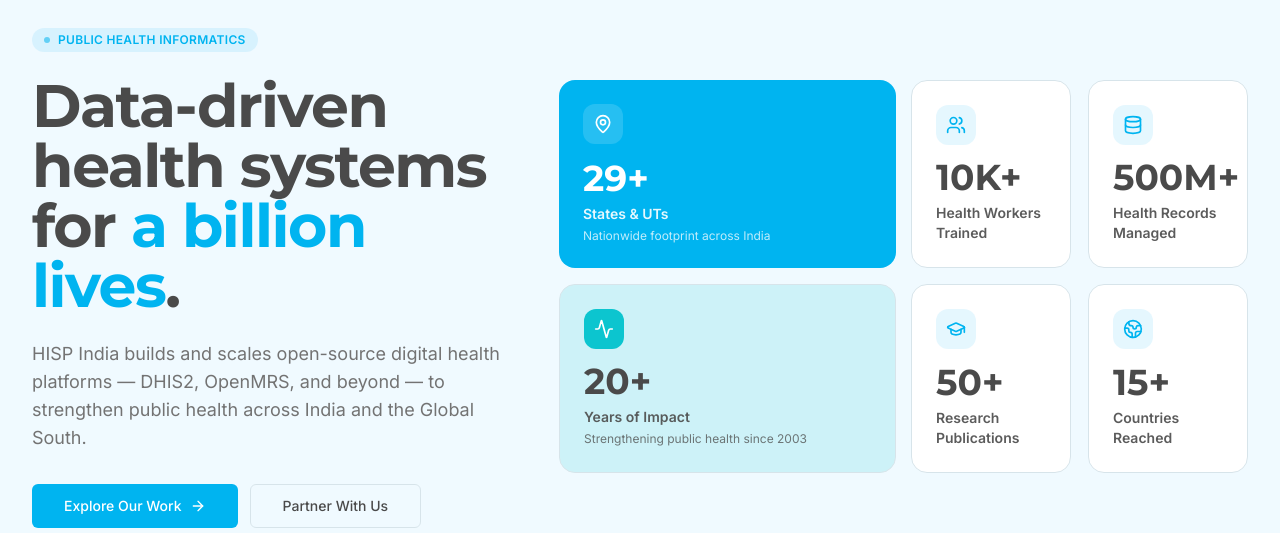
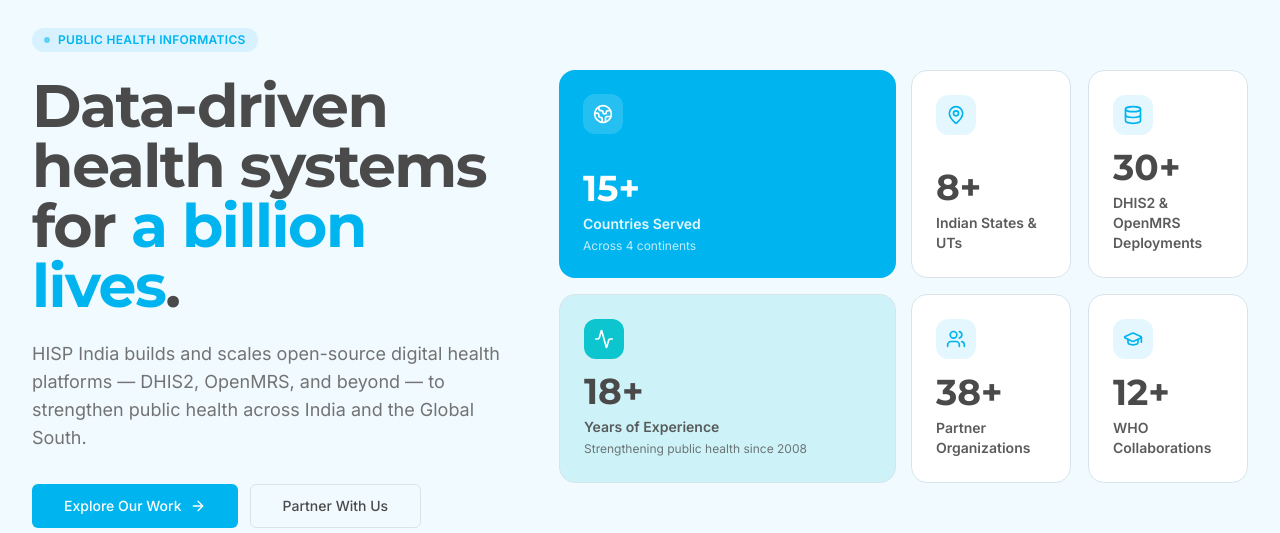
Before and after one commit to HISP-India/hisp-india-web-bones, a React (Vite) app: page / in a window 1280 px wide. Shown: the part 120-653 px from the top of the page. Built offline with nearby package versions, Linux system fonts and the light colour scheme; the HTML template or start-up script is replaced by a standard one.

Commit message:
Changes
Co-authored-by: bhardwajsahilr <194711000+bhardwajsahilr@users.noreply.github.com>

```diff
--- a/src/components/ImpactHero.tsx
+++ b/src/components/ImpactHero.tsx
@@ -24,47 +24,47 @@ interface Stat {
 
 const stats: Stat[] = [
   {
-    icon: MapPin,
-    value: "29+",
-    label: "States & UTs",
-    sublabel: "Nationwide footprint across India",
+    icon: Globe2,
+    value: "15+",
+    label: "Countries Served",
+    sublabel: "Across 4 continents",
     className: "md:col-span-2 bg-primary text-primary-foreground",
     iconClass: "bg-white/15 text-primary-foreground",
     live: true,
   },
   {
-    icon: Users,
-    value: "10K+",
-    label: "Health Workers Trained",
+    icon: MapPin,
+    value: "8+",
+    label: "Indian States & UTs",
     className: "bg-card border border-border",
     iconClass: "bg-primary/10 text-primary",
   },
   {
     icon: Database,
-    value: "500M+",
-    label: "Health Records Managed",
+    value: "30+",
+    label: "DHIS2 & OpenMRS Deployments",
     className: "bg-card border border-border",
     iconClass: "bg-primary/10 text-primary",
   },
   {
     icon: Activity,
-    value: "20+",
-    label: "Years of Impact",
-    sublabel: "Strengthening public health since 2003",
+    value: "18+",
+    label: "Years of Experience",
+    sublabel: "Strengthening public health since 2008",
     className: "md:col-span-2 bg-accent/15 border border-border",
     iconClass: "bg-accent text-accent-foreground",
   },
   {
-    icon: GraduationCap,
-    value: "50+",
-    label: "Research Publications",
+    icon: Users,
+    value: "38+",
+    label: "Partner Organizations",
     className: "bg-card border border-border",
     iconClass: "bg-primary/10 text-primary",
   },
   {
-    icon: Globe2,
-    value: "15+",
-    label: "Countries Reached",
+    icon: GraduationCap,
+    value: "12+",
+    label: "WHO Collaborations",
     className: "bg-card border border-border",
     iconClass: "bg-primary/10 text-primary",
   },
```
